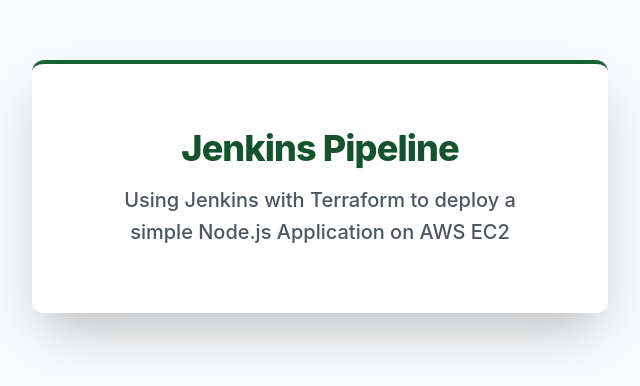
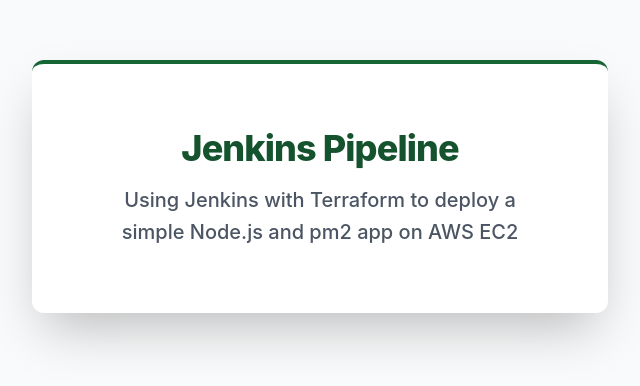
Before and after one commit to Umarsatti1/Task-14-Jenkins-Setup-using-Terraform-for-Nodejs-EC2-Deployment, a website: page public/index.html in a window 1280 px wide. Shown: the part 214-600 px from the top of the page, 320-960 px from the left. Drawn offline with nearby package versions, Linux system fonts and the light colour scheme.

Commit message:
Update index.html

```diff
--- a/public/index.html
+++ b/public/index.html
@@ -19,7 +19,7 @@
         </h1>
 
         <p class="text-xl text-gray-600 leading-relaxed font-medium">
-            Using Jenkins with Terraform to deploy a simple Node.js Application on AWS EC2
+            Using Jenkins with Terraform to deploy a simple Node.js and pm2 app on AWS EC2
         </p>
     </div>
 
```
